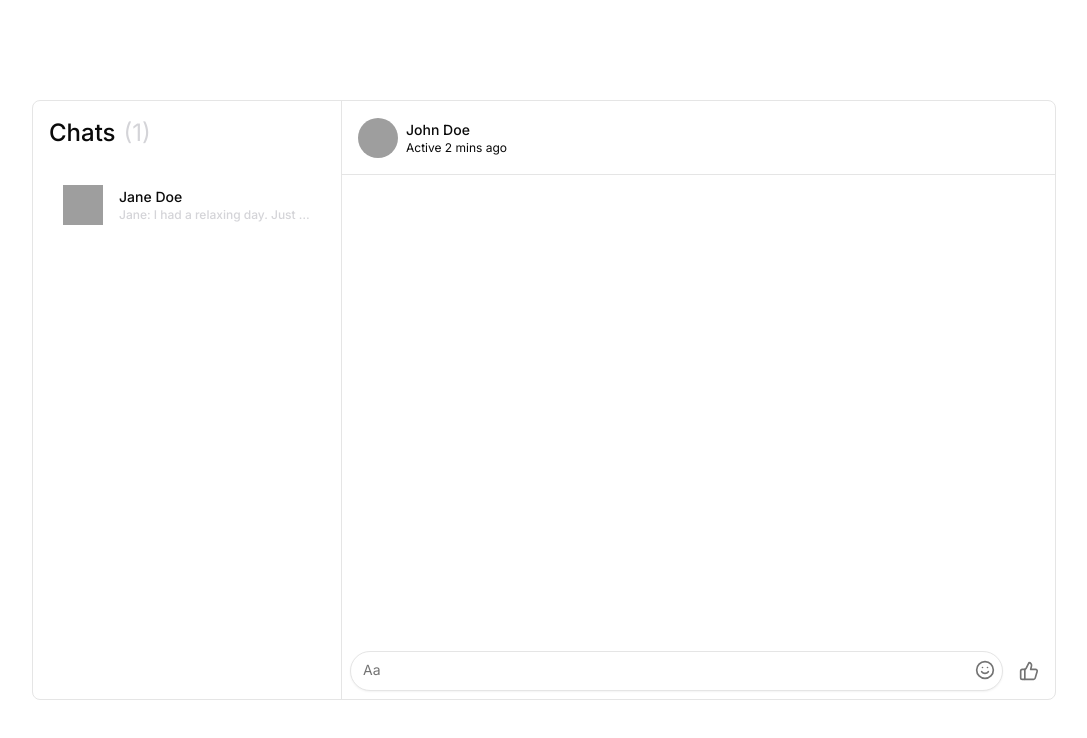
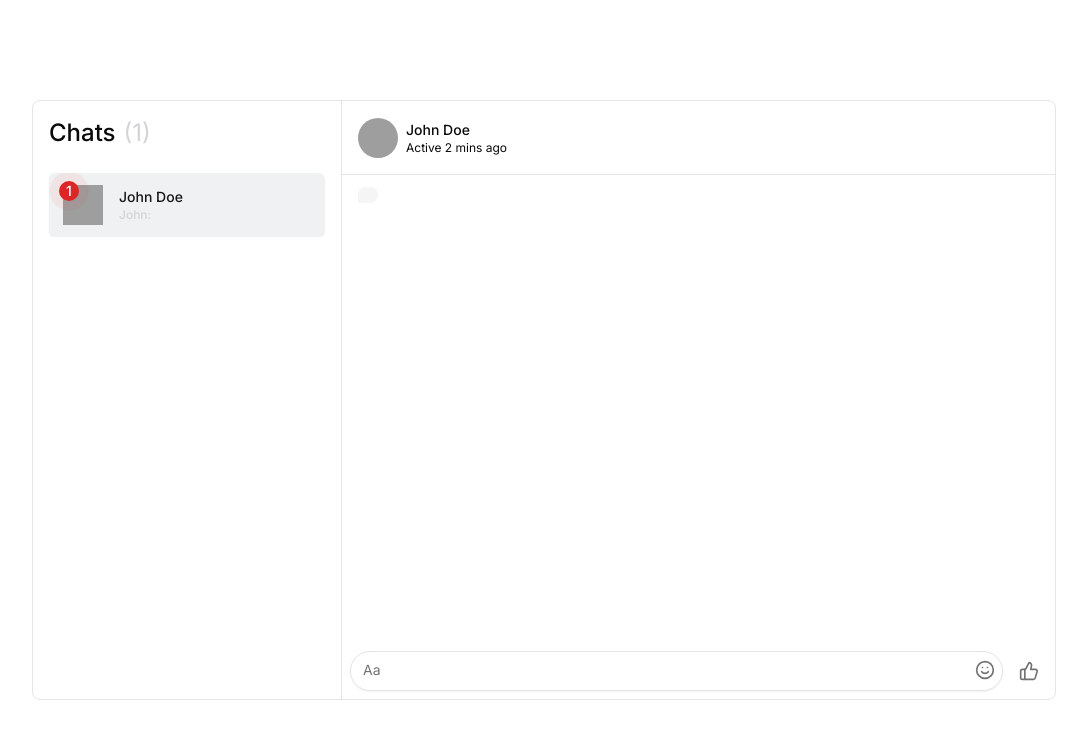
Before and after one commit to jonasongg/schism, a React (Vite) app: page / in a window 1280 px wide. Shown: the top 738 px of the page, without its empty margins (96-1183 px from the left). Built offline with nearby package versions, Linux system fonts and the light colour scheme; grey boxes are pictures that could not be loaded.

Commit message:
integrate chatgpt a bit

```diff
--- a/package.json
+++ b/package.json
@@ -27,6 +27,7 @@
     "emoji-mart": "^5.5.2",
     "framer-motion": "^11.0.20",
     "lucide-react": "^0.362.0",
+    "openai": "^4.29.2",
     "react": "^18.2.0",
     "react-dom": "^18.2.0",
     "react-powerglitch": "^1.0.3",
--- a/src/app/data.tsx
+++ b/src/app/data.tsx
@@ -3,58 +3,7 @@ export const userData: UserData[] = [
     id: 1,
     avatar: '/User1.png',
     color: 'bg-slate-300',
-    messages: [
-      {
-        id: 0,
-        name: 'Jane Doe',
-        message: 'Hey, Jakob',
-      },
-      {
-        id: 1,
-        name: 'Jane Doe',
-        message: 'Hey, Jakob',
-      },
-      {
-        id: 2,
-        name: 'Jakob Hoeg',
-        message: 'Hey!',
-      },
-      {
-        id: 3,
-        name: 'Jane Doe',
-        message: 'How are you?',
-      },
-      {
-        id: 4,
-        name: 'Jakob Hoeg',
-        message: 'I am good, you?',
-      },
-      {
-        id: 5,
-        name: 'Jane Doe',
-        message: 'I am good too!',
-      },
-      {
-        id: 6,
-        name: 'Jakob Hoeg',
-        message: 'That is good to hear!',
-      },
-      {
-        id: 7,
-        name: 'Jane Doe',
-        message: 'How has your day been so far?',
-      },
-      {
-        id: 8,
-        name: 'Jakob Hoeg',
-        message: 'It has been good. I went for a run this morning and then had a nice breakfast. How about you?',
-      },
-      {
-        id: 9,
-        name: 'Jane Doe',
-        message: 'I had a relaxing day. Just catching up on some reading.',
-      },
-    ],
+    messages: [],
     name: 'Jane Doe',
   },
   {
@@ -76,6 +25,13 @@ export const userData: UserData[] = [
     name: 'John Smith',
   },
 ];
+
+export const initialMessages = Object.freeze([
+  {
+    userId: 1,
+    initial: ['hey wyd', 'i have sth to tell you'],
+  },
+]);
 
 export type UserData = {
   id: number;
--- a/src/components/chat/chat-layout.tsx
+++ b/src/components/chat/chat-layout.tsx
@@ -6,6 +6,7 @@ import { Chat } from './chat';
 import { Alert } from '@/App';
 import { userData as userDataJson } from '@/app/data';
 import { random, useRandomInterval } from '@/lib/useRandomInterval';
+import { askChatGpt } from '@/lib/gpt';
 
 export function ChatLayout({ instructions }: { instructions: boolean | null }) {
   const [userData, setUserData] = useState(userDataJson);
@@ -28,17 +29,36 @@ export function ChatLayout({ instructions }: { instructions: boolean | null }) {
   // Assume max difficulty starts at 1 minutes
   const getScaling = (toScaleTo: number) => (startTime == null ? 0 : ((Date.now() - startTime) / 60000) * toScaleTo);
 
-  const getRandomUser = () => random(1, userData.length + 1);
+  const receiveMessage = async () => {
+    if (alerts.length >= userData.length) return;
 
-  const receiveMessage = (userId: number, message: string) => {
-    const name = userData.find((user) => user.id === userId)?.name ?? '';
+    const getUserId = (): number => {
+      const temp = random(1, userData.length + 1);
+      return alerts.find((alert) => alert.userId === temp) == null ? temp : getUserId();
+    };
+
+    const userId = getUserId();
+
+    const user = userData.find((user) => user.id === userId);
+    if (user == null) return;
+
+    const { name, messages } = user;
+    const responses = await askChatGpt(
+      userId,
+      messages?.map((m) =>
+        m.name === name ? { role: 'assistant', content: m.message } : { role: 'user', content: m.message },
+      ) ?? [],
+    );
 
     setUserData(
       userData.map((user) =>
         user.id === userId
           ? {
               ...user,
-              messages: [...(user.messages ?? []), { id: user.messages?.length ?? 0, name, message }],
+              messages: [
+                ...(user.messages ?? []),
+                ...responses.map((r) => ({ id: user.messages?.length ?? 0, name, message: r })),
+              ],
             }
           : user,
       ),
@@ -46,17 +66,23 @@ export function ChatLayout({ instructions }: { instructions: boolean | null }) {
     setAlerts((prev) =>
       prev.find((alert) => alert.userId === userId)
         ? prev.map((alert) =>
-            alert.userId === userId ? { ...alert, messagesUnread: alert.messagesUnread + 1 } : alert,
+            alert.userId === userId ? { ...alert, messagesUnread: alert.messagesUnread + responses.length } : alert,
           )
-        : [...prev, { userId, messagesUnread: 1, timeLimit: random(25 - getScaling(10), 35 - getScaling(15)) }],
+        : // 25 and 35
+          [
+            ...prev,
+            { userId, messagesUnread: responses.length, timeLimit: random(925 - getScaling(10), 935 - getScaling(15)) },
+          ],
     );
   };
 
-  const cancel = useRandomInterval(() => receiveMessage(getRandomUser(), 'test'), 8000, 15000, {
+  // 8000 and 15000
+  const cancel = useRandomInterval(() => receiveMessage(), 3000, 3000, {
     getScaling,
     minSubtract: 2000,
     maxSubtract: 5000,
   });
+  // cancel();
   if (gameOver) cancel();
 
   return (
--- a/src/components/sidebar.tsx
+++ b/src/components/sidebar.tsx
@@ -4,7 +4,7 @@ import { cn } from '@/lib/utils';
 import { buttonVariants } from '@/components/ui/button';
 import { Avatar, AvatarImage, AvatarFallback } from './ui/avatar';
 import { Message, UserData } from '@/app/data';
-import { AnimatePresence, TargetAndTransition, motion } from 'framer-motion';
+import { AnimatePresence, TargetAndTransition, easeIn, easeOut, motion } from 'framer-motion';
 import { Alert } from '@/App';
 import { Card } from './ui/card';
 
@@ -56,6 +56,8 @@ export function Sidebar({
                   'bg-gray-500/10 hover:bg-gray-400/10 dark:bg-muted dark:text-white dark:hover:bg-muted dark:hover:text-white shrink',
                 'relative justify-start gap-4 px-3.5',
               )}
+              // initial={{ width: '40px' }}
+              // animate={{ width: '100%', transition: { duration: 0.3, ease: easeIn } }}
               onClick={() => {
                 setSelectedUserId(link.id);
                 setAlerts((prev) =>
@@ -121,7 +123,7 @@ export function Sidebar({
                         'after:absolute after:bg-red-600 after:inset-0 after:rounded-full after:animate-ping after:z-[-1]',
                     )}
                   >
-                    {alerts.find((alert) => alert.userId === link.id)!.messagesUnread}
+                    {alerts.find((alert) => alert.userId === link.id)?.messagesUnread}
                   </span>
                 )}
                 <AvatarImage src={link.avatar} alt={link.avatar} width={6} height={6} className="w-10 h-10 " />
@@ -132,7 +134,7 @@ export function Sidebar({
               <div className="flex flex-col">
                 <span className="text-left">{link.name}</span>
                 {link.messages.length > 0 && (
-                  <span className="text-zinc-300 text-xs truncate w-48 text-left">
+                  <span className="text-zinc-300 text-xs w-48 truncate text-left">
                     {link.messages[link.messages.length - 1].name.split(' ')[0]}:{' '}
                     {link.messages[link.messages.length - 1].message}
                   </span>
--- /dev/null
+++ b/src/lib/gpt.tsx
@@ -0,0 +1,62 @@
+import { initialMessages } from '@/app/data';
+import { OpenAI } from 'openai';
+import {
+  ChatCompletionAssistantMessageParam,
+  ChatCompletionSystemMessageParam,
+  ChatCompletionUserMessageParam,
+} from 'openai/resources/index.mjs';
+
+const prompt =
+  // "You are my Gen-Z friend who just texted me yesterday. Continue a text conversation over Telegram with me. \
+  // Make it super casual, nonchalant, and natural. Include typos. Exclude punctuation and capital letters. \
+  // Don't make the message too long; split it up into multiple messages if needed.";
+
+  'you are my friend. continue conversation in a very informal, text-based way. do not use punctuation. keep your messages short.\
+  the following messages will be labelled as "assistant" or "user" to indicate who is speaking. you are "assistant", and I am "user".';
+
+// const initialMessages = Object.freeze([
+//   'hey, wyd',
+//   'just chilling, you?',
+//   'same, lol',
+//   'what are you up to',
+//   'nothing much, just watching tv',
+//   'cool, what are you watching',
+//   'some show on netflix',
+//   'nice, which one',
+//   'the office',
+//   'classic',
+//   'yeah, lol',
+//   'what about you',
+//   'i am watching a movie',
+//   'which one',
+//   'inception',
+//   'nice, i love that movie',
+//   'yeah, it is really good',
+//   'i know right',
+//   'lol',
+//   'lol',
+// ]);
+
+export const askChatGpt = async (
+  userId: number,
+  messageHistory: (ChatCompletionAssistantMessageParam | ChatCompletionUserMessageParam)[],
+): Promise<string[]> => {
+  if (messageHistory.length === 0) {
+    return initialMessages.find((message) => message.userId === userId)?.initial ?? [''];
+  }
+
+  const openai = new OpenAI({ apiKey: import.meta.env.VITE_CHATGPT_TOKEN, dangerouslyAllowBrowser: true });
+  const completion = await openai.chat.completions.create({
+    model: 'gpt-3.5-turbo',
+    messages: [
+      { role: 'system', content: prompt },
+      ...(initialMessages
+        .find((message) => message.userId === userId)
+        ?.initial.map<ChatCompletionAssistantMessageParam>((message) => ({ role: 'assistant', content: message })) ??
+        []),
+      ...messageHistory,
+    ],
+  });
+
+  return [completion.choices[0].message.content ?? ''];
+};
```
Also changed, not shown: 1 other file (tests, documents, lock files or other folders).
